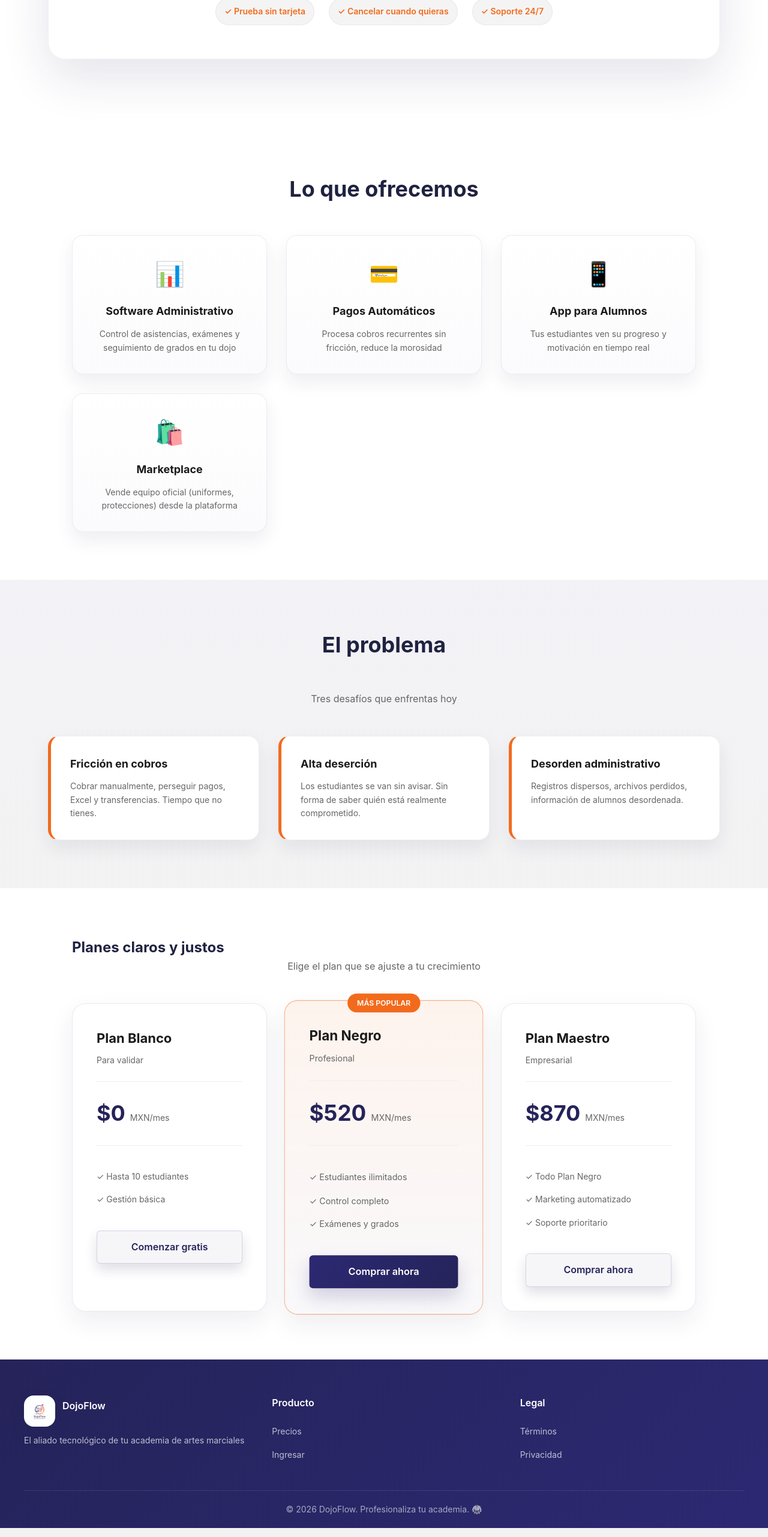
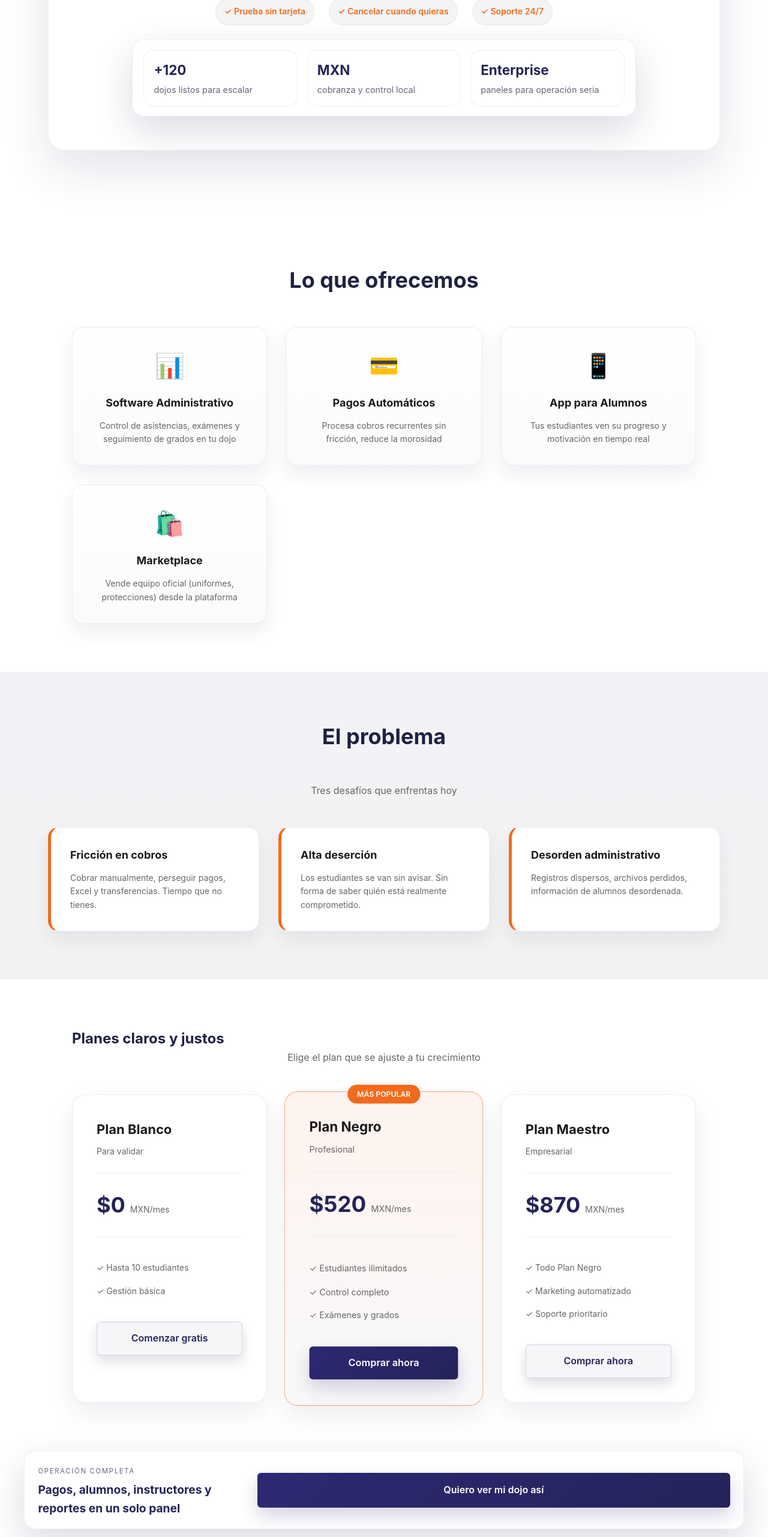
Before and after one commit to IDS-HUGO/FRONT-DOJO-FLOW, a React (Vite) app: page / in a window 1280 px wide. Shown: the part 894-3457 px from the top of the page at 60% size. Built offline with nearby package versions, Linux system fonts and the light colour scheme; no server answers.

Commit message:
feat: polish executive dashboard and landing

```diff
--- a/src/pages/DashboardPage.tsx
+++ b/src/pages/DashboardPage.tsx
@@ -50,6 +50,24 @@ export function DashboardPage() {
         subtitle="Monitorea ingresos, retención y rendimiento de tu academia en tiempo real."
       />
 
+      <div className="dashboard-pulse surface-glass">
+        <div className="dashboard-pulse-item">
+          <span className="executive-label">Ingresos estimados</span>
+          <strong>${kpi?.mrr?.toLocaleString("es-MX") ?? "0"}</strong>
+          <small>Liquidez mensual del negocio</small>
+        </div>
+        <div className="dashboard-pulse-item">
+          <span className="executive-label">Retención</span>
+          <strong>{(100 - (kpi?.churn_rate ?? 0)).toFixed(0)}%</strong>
+          <small>Base activa comprometida</small>
+        </div>
+        <div className="dashboard-pulse-item">
+          <span className="executive-label">Actividad operativa</span>
+          <strong>{kpi?.attendance_this_month ?? 0}</strong>
+          <small>Asistencias registradas este mes</small>
+        </div>
+      </div>
+
       <div className="executive-strip surface-glass">
         <div>
           <span className="executive-label">Visión general</span>
@@ -69,6 +87,24 @@ export function DashboardPage() {
         {cards.map((card) => (
           <StatCard key={card.title} title={card.title} value={card.value} />
         ))}
+      </div>
+
+      <div className="dashboard-extended-grid">
+        <div className="dashboard-extended-card surface-glass">
+          <span className="executive-label">Promedio por alumno</span>
+          <strong>${Math.round((kpi?.mrr ?? 0) / Math.max(kpi?.active_students ?? 1, 1)).toLocaleString("es-MX")}</strong>
+          <p>Lectura rápida del ticket promedio mensual.</p>
+        </div>
+        <div className="dashboard-extended-card surface-glass">
+          <span className="executive-label">Take-rate</span>
+          <strong>${kpi?.take_rate_volume?.toLocaleString("es-MX") ?? "0"}</strong>
+          <p>Volumen monetizable sobre la operación total.</p>
+        </div>
+        <div className="dashboard-extended-card surface-glass">
+          <span className="executive-label">NPS</span>
+          <strong>{kpi?.nps ?? 0}</strong>
+          <p>Percepción del servicio y probabilidad de recomendación.</p>
+        </div>
       </div>
 
       <div className="card executive-chart surface-glass">
--- a/src/pages/LandingPage.tsx
+++ b/src/pages/LandingPage.tsx
@@ -110,6 +110,21 @@ export const LandingPage: React.FC = () => {
               <span>✓ Soporte 24/7</span>
             </div>
           </div>
+
+          <div className="landing-proof-band surface-glass">
+            <div>
+              <strong>+120</strong>
+              <span>dojos listos para escalar</span>
+            </div>
+            <div>
+              <strong>MXN</strong>
+              <span>cobranza y control local</span>
+            </div>
+            <div>
+              <strong>Enterprise</strong>
+              <span>paneles para operación seria</span>
+            </div>
+          </div>
         </div>
       </section>
 
@@ -195,6 +210,18 @@ export const LandingPage: React.FC = () => {
               </div>
             ))}
           </div>
+        </div>
+      </section>
+
+      <section className="commercial-strip">
+        <div className="section-container commercial-strip-inner surface-glass">
+          <div>
+            <span className="executive-label">Operación completa</span>
+            <strong>Pagos, alumnos, instructores y reportes en un solo panel</strong>
+          </div>
+          <button onClick={() => handleSelectPlan(1)} className="btn btn-primary btn-large">
+            Quiero ver mi dojo así
+          </button>
         </div>
       </section>
 
--- a/src/pages/ReportsPage.tsx
+++ b/src/pages/ReportsPage.tsx
@@ -71,6 +71,21 @@ export function ReportsPage() {
     <div className="page page-shell">
       <PageHeader title="Reportes y Análisis" subtitle="Análisis detallado del rendimiento de tu academia" />
 
+      <div className="report-insight-banner surface-glass">
+        <div>
+          <span className="executive-label">Clase líder</span>
+          <strong>{summary.top_class_by_attendance || "Sin datos"}</strong>
+        </div>
+        <div>
+          <span className="executive-label">Promedio por clase</span>
+          <strong>{summary.average_attendance_per_class.toFixed(1)}</strong>
+        </div>
+        <div>
+          <span className="executive-label">Pagos confirmados</span>
+          <strong>{summary.paid_payments}</strong>
+        </div>
+      </div>
+
       <div className="executive-strip surface-glass">
         <div>
           <span className="executive-label">Revenue</span>
@@ -128,6 +143,24 @@ export function ReportsPage() {
           <div className="report-kpi-value">
             {summary.attendance_rate.toFixed(1)}%
           </div>
+        </div>
+      </div>
+
+      <div className="report-secondary-grid">
+        <div className="report-secondary-card surface-glass">
+          <span className="executive-label">Alumnos inactivos</span>
+          <strong>{summary.inactive_students}</strong>
+          <p>Base en riesgo o desactivada que requiere seguimiento.</p>
+        </div>
+        <div className="report-secondary-card surface-glass">
+          <span className="executive-label">Pagos al día</span>
+          <strong>{summary.paid_payments}</strong>
+          <p>Ingresos conciliados y listos para operar.</p>
+        </div>
+        <div className="report-secondary-card surface-glass">
+          <span className="executive-label">Retención académica</span>
+          <strong>{summary.attendance_rate.toFixed(1)}%</strong>
+          <p>Señal de compromiso y salud del dojo.</p>
         </div>
       </div>
 
--- a/src/styles.css
+++ b/src/styles.css
@@ -331,6 +331,107 @@ a {
   margin-top: 0.2rem;
 }
 
+.dashboard-pulse,
+.report-insight-banner,
+.report-secondary-grid,
+.dashboard-extended-grid {
+  display: grid;
+  gap: 1rem;
+  margin-bottom: 1rem;
+}
+
+.dashboard-pulse,
+.report-insight-banner {
+  grid-template-columns: repeat(3, minmax(0, 1fr));
+  padding: 1rem 1.1rem;
+  border-radius: 1.2rem;
+}
+
+.dashboard-pulse-item,
+.report-secondary-card,
+.dashboard-extended-card {
+  padding: 1rem 1.05rem;
+  border-radius: 1rem;
+}
+
+.dashboard-pulse-item strong,
+.dashboard-extended-card strong,
+.report-secondary-card strong,
+.report-insight-banner strong {
+  display: block;
+  color: var(--navy-deep);
+  font-size: 1.45rem;
+  margin-top: 0.25rem;
+}
+
+.dashboard-pulse-item small,
+.dashboard-extended-card p,
+.report-secondary-card p {
+  display: block;
+  color: var(--muted);
+  margin: 0.25rem 0 0;
+}
+
+.dashboard-extended-grid,
+.report-secondary-grid {
+  grid-template-columns: repeat(3, minmax(0, 1fr));
+}
+
+.dashboard-extended-card {
+  min-height: 140px;
+}
+
+.commercial-strip {
+  padding: 0 0 1rem;
+}
+
+.commercial-strip-inner {
+  display: flex;
+  align-items: center;
+  justify-content: space-between;
+  gap: 1rem;
+  padding: 1.2rem 1.4rem;
+  border-radius: 1.2rem;
+}
+
+.commercial-strip-inner strong {
+  display: block;
+  color: var(--navy-deep);
+  font-size: 1.2rem;
+  margin-top: 0.25rem;
+}
+
+.landing-proof-band {
+  display: grid;
+  grid-template-columns: repeat(3, minmax(0, 1fr));
+  gap: 1rem;
+  padding: 1rem 1.15rem;
+  margin: 1.5rem auto 0;
+  max-width: 840px;
+  border-radius: 1.2rem;
+}
+
+.landing-proof-band div {
+  background: rgba(255, 255, 255, 0.72);
+  border: 1px solid rgba(44, 41, 115, 0.08);
+  border-radius: 1rem;
+  padding: 0.95rem 1rem;
+  text-align: left;
+}
+
+.landing-proof-band strong {
+  display: block;
+  font-size: 1.4rem;
+  color: var(--navy-deep);
+}
+
+.landing-proof-band span {
+  display: block;
+  margin-top: 0.2rem;
+  color: var(--muted);
+  font-size: 0.9rem;
+}
+
 .executive-label {
   display: inline-block;
   font-size: 0.7rem;
@@ -398,6 +499,14 @@ a {
   padding: 1.2rem 1.25rem;
   border-radius: 1.2rem;
   min-height: 380px;
+}
+
+.report-secondary-grid {
+  margin-top: 0.25rem;
+}
+
+.report-insight-banner {
+  margin-bottom: 1rem;
 }
 
 .section-headline {
@@ -947,4 +1056,17 @@ textarea,
   .report-chart-grid {
     grid-template-columns: 1fr;
   }
+
+  .dashboard-pulse,
+  .report-insight-banner,
+  .dashboard-extended-grid,
+  .report-secondary-grid,
+  .landing-proof-band {
+    grid-template-columns: 1fr;
+  }
+
+  .commercial-strip-inner {
+    flex-direction: column;
+    align-items: stretch;
+  }
 }
--- a/src/styles/landing-new.css
+++ b/src/styles/landing-new.css
@@ -373,6 +373,24 @@ body, html {
 
 /* ==================== PROBLEM SECTION ==================== */
 .problem-section {
+.landing-proof-band {
+  animation: slideUp 0.85s ease-out 0.2s both;
+}
+.commercial-strip {
+  padding: 24px 40px 8px;
+  width: 100%;
+}
+.commercial-strip-inner {
+  display: flex;
+  align-items: center;
+  justify-content: space-between;
+  gap: 18px;
+  padding: 24px 28px;
+}
+.commercial-strip-inner strong {
+  font-size: 24px;
+  line-height: 1.3;
+}
   padding: 80px 40px;
   background: linear-gradient(180deg, rgba(44, 41, 115, 0.06), rgba(242, 242, 242, 0.95));
   width: 100%;
@@ -800,6 +818,18 @@ body, html {
   .hero-spotlight {
     grid-template-columns: 1fr;
   }
+  .landing-proof-band {
+    grid-template-columns: 1fr;
+    margin-top: 24px;
+  }
+  .commercial-strip {
+    padding: 16px 20px 0;
+  }
+  .commercial-strip-inner {
+    flex-direction: column;
+    align-items: stretch;
+    padding: 20px;
+  }
 
   .nav-logo,
   .footer-logo {
```
